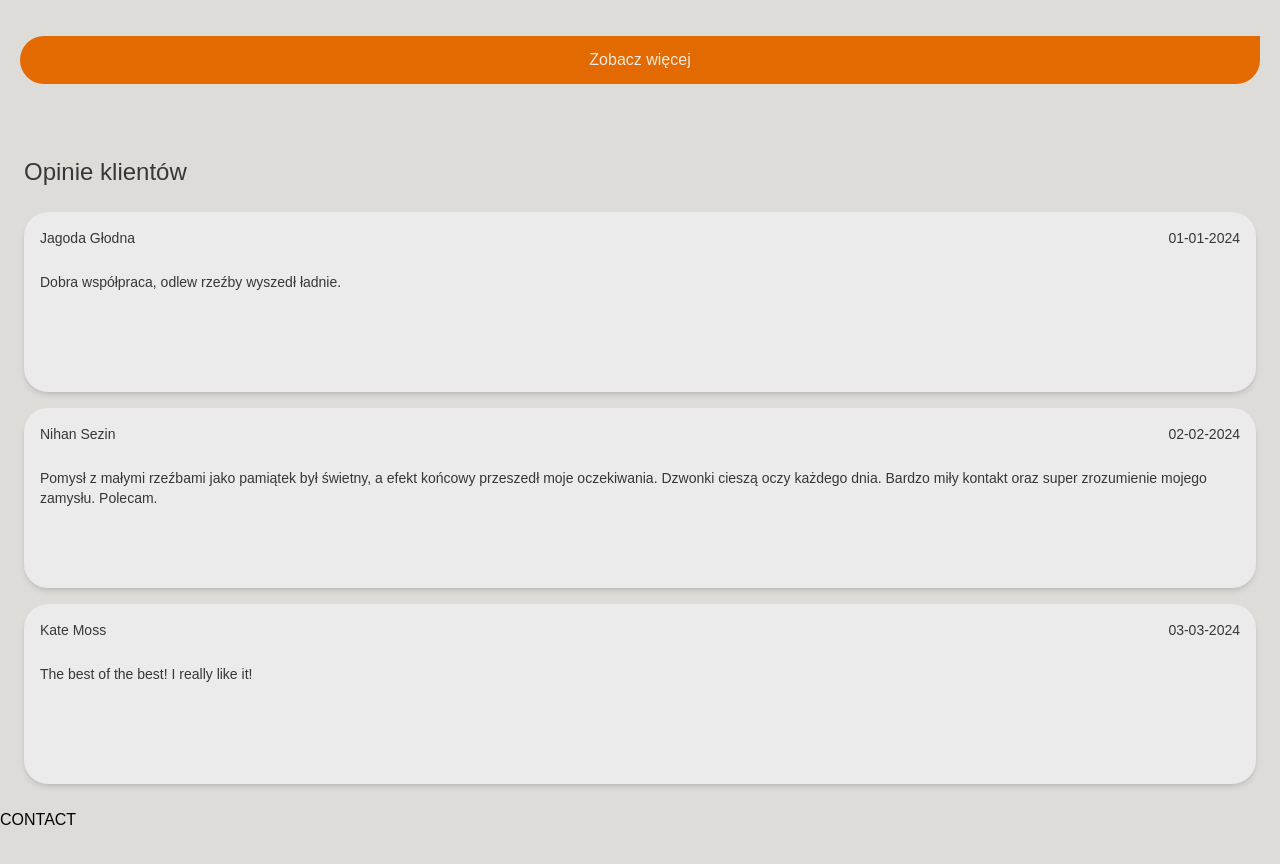
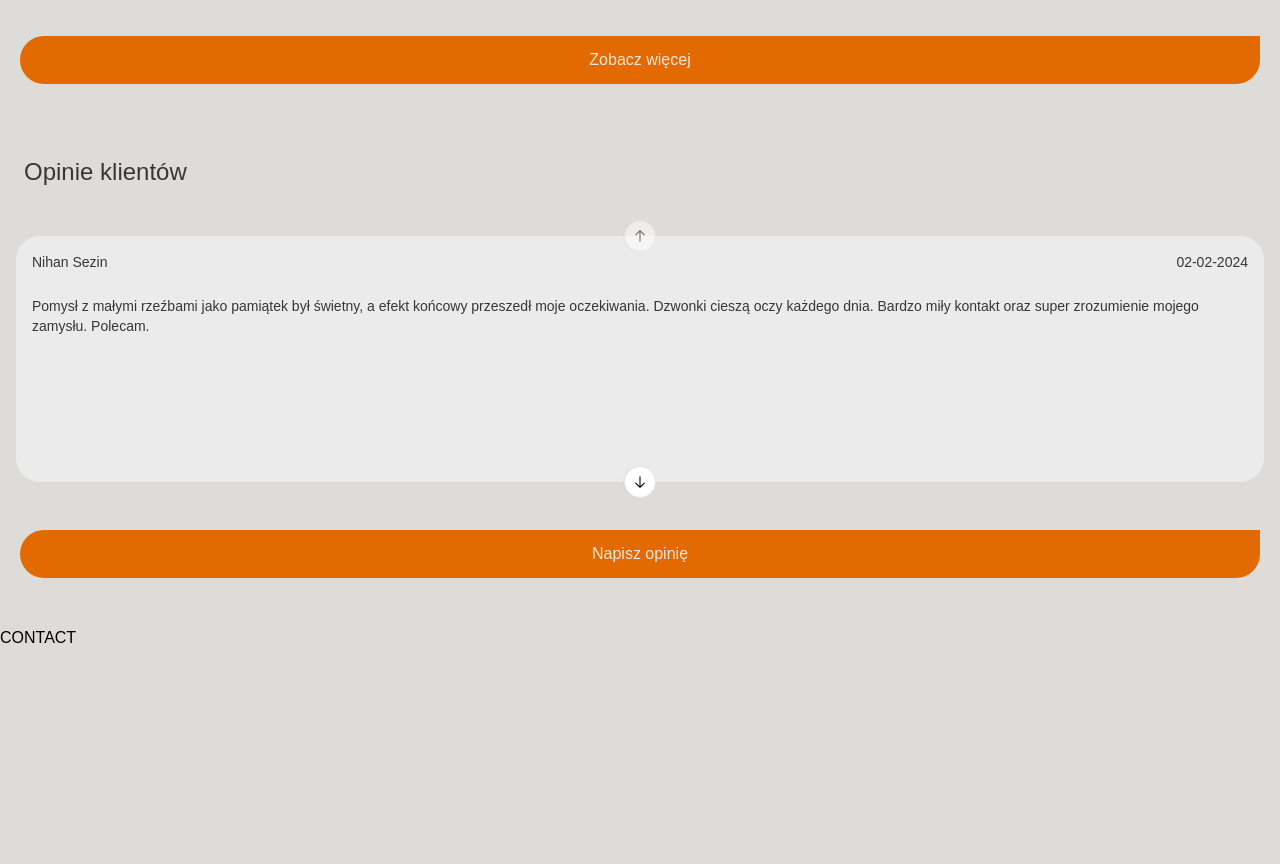
Before and after one commit to MarioLuigie/Odlew, a Next.js app: page / in a window 1280 px wide. Shown: the part 9840-10704 px from the top of the page. Built offline with nearby package versions, Linux system fonts and the light colour scheme.

Commit message:
Feat: Create OpinionsCarouselList and remove OpinionsList

```diff
--- a/src/components/pages/homePage/HomePage.tsx
+++ b/src/components/pages/homePage/HomePage.tsx
@@ -1,14 +1,14 @@
-'use client'
+"use client"
 // modules
-import Image from 'next/image'
+import Image from "next/image"
 // lib
-import { AboutImages, OfferImages, ProductImages } from '@/lib/constants/images'
+import { AboutImages, OfferImages, ProductImages } from "@/lib/constants/images"
 //components
-import CompanyName from '@/components/content/CompanyName'
-import CustomButton from '@/components/shared/CustomButton'
-import TextContent from '@/components/content/TextContent'
-import Title from '@/components/content/Title'
-import OpinionsList from '@/components/pages/homePage/OpinionsList'
+import CompanyName from "@/components/content/CompanyName"
+import CustomButton from "@/components/shared/CustomButton"
+import TextContent from "@/components/content/TextContent"
+import Title from "@/components/content/Title"
+import OpinionsCarouselList from "@/components/pages/homePage/OpinionsCarouselList"
 
 export default function HomePage() {
   return (
@@ -36,12 +36,11 @@ export default function HomePage() {
         </Title>
         <TextContent>
           <p>
-						Jesteśmy rodzinną firmą zajmującą się odlewnictwem
-						artystycznym. Założoną w 2020 roku jako ewolucja trwającej
-						ponad 40 lat rzemieślniczej pracy artysty Józefa Polewki,
-						który samodzielnie wykonywał i nadal wykonuje odlewy swoich
-						prac. Wyróżnia nas w pełni indywidualne podejście do klienta
-						oraz dbałość o najwyższą jakość.
+            Jesteśmy rodzinną firmą zajmującą się odlewnictwem artystycznym.
+            Założoną w 2020 roku jako ewolucja trwającej ponad 40 lat
+            rzemieślniczej pracy artysty Józefa Polewki, który samodzielnie
+            wykonywał i nadal wykonuje odlewy swoich prac. Wyróżnia nas w pełni
+            indywidualne podejście do klienta oraz dbałość o najwyższą jakość.
           </p>
         </TextContent>
         <div className="px-5">
@@ -81,13 +80,12 @@ export default function HomePage() {
         </Title>
         <TextContent>
           <p>
-						Współpracujemy z artystami którzy swoje prace tworzą w
-						plastycznym materiale tj wosk, glina, plastelina lub drewno a
-						chcą je utrwalić w metalowej postaci. Z każdym kto chce mieć
-						coś stworzonego “wyrzeźbionego” przez siebie. Stworzyć
-						oryginalny prezent dla bliskiej osoby. Do współpracy zachęcamy
-						instytucje kultury, urzędy i organizacje chcące upamiętnić
-						ważne wydarzenia lub osoby.
+            Współpracujemy z artystami którzy swoje prace tworzą w plastycznym
+            materiale tj wosk, glina, plastelina lub drewno a chcą je utrwalić w
+            metalowej postaci. Z każdym kto chce mieć coś stworzonego
+            “wyrzeźbionego” przez siebie. Stworzyć oryginalny prezent dla
+            bliskiej osoby. Do współpracy zachęcamy instytucje kultury, urzędy i
+            organizacje chcące upamiętnić ważne wydarzenia lub osoby.
           </p>
         </TextContent>
         <div className="px-5">
@@ -121,13 +119,12 @@ export default function HomePage() {
         </Title>
         <TextContent>
           <p>
-						Nasze realizacje to nie tylko dzieła sztuki, ale także
-						wyjątkowe projekty, które łączą pasję z rzemiosłem. Pracujemy
-						nad różnorodnymi realizacjami, od indywidualnych zleceń po
-						większe projekty artystyczne i kulturalne. Współpraca z
-						artystami oraz klientami pozwala nam tworzyć niepowtarzalne
-						dzieła, które mają swoje miejsce w galeriach, instytucjach
-						oraz prywatnych kolekcjach.
+            Nasze realizacje to nie tylko dzieła sztuki, ale także wyjątkowe
+            projekty, które łączą pasję z rzemiosłem. Pracujemy nad różnorodnymi
+            realizacjami, od indywidualnych zleceń po większe projekty
+            artystyczne i kulturalne. Współpraca z artystami oraz klientami
+            pozwala nam tworzyć niepowtarzalne dzieła, które mają swoje miejsce
+            w galeriach, instytucjach oraz prywatnych kolekcjach.
           </p>
         </TextContent>
         <div className="mt-12 flex flex-col gap-1 overflow-x-auto">
@@ -150,12 +147,19 @@ export default function HomePage() {
         </div>
 
         {/* Opinions */}
-				<div className='p-6'>
-					<Title className='p-0'>
+        <div>
+          <Title className="p-6">
             <p>Opinie klientów</p>
           </Title>
-					<div className='flex flex-col gap-2'>
-						<OpinionsList />
+
+          <div className="w-full flex justify-center">
+            <OpinionsCarouselList />
+          </div>
+
+          <div className="px-5 my-12">
+            <CustomButton navlink path="/realizacje">
+              Napisz opinię
+            </CustomButton>
           </div>
         </div>
       </section>
--- a/src/components/pages/homePage/Opinion.tsx
+++ b/src/components/pages/homePage/Opinion.tsx
@@ -1,13 +1,26 @@
-type Opinion = {
+import { cn } from "@/lib/utils"
+
+type OpinionProp = {
   name: string
   opinion: string
   date: string
   stars: number
 }
 
-export default function Opinion({ opinion }: { opinion: Opinion }) {
+export default function Opinion({
+  opinion,
+  className,
+}: {
+  opinion: OpinionProp
+  className?: string
+}) {
   return (
-    <div className="p-4 pb-12 min-h-[180px] bg-opinionBg rounded-3xl shadow-md text-textDark">
+    <div
+      className={cn(
+        "p-4 pb-12 min-h-[180px] bg-opinionBg rounded-3xl text-textDark",
+        className
+      )}
+    >
       {/* STARS */}
       <div></div>
 
--- /dev/null
+++ b/src/components/pages/homePage/OpinionsCarouselList.tsx
@@ -0,0 +1,34 @@
+// modules
+import {
+  Carousel,
+  CarouselContent,
+  CarouselItem,
+  CarouselNext,
+  CarouselPrevious,
+} from "@/components/ui/carousel"
+// lib
+import { Opinions } from "@/lib/constants"
+// components
+import Opinion from "@/components/pages/homePage/Opinion"
+
+export default function OpinionsCarouselList() {
+  return (
+    <Carousel
+      opts={{
+        align: "start",
+      }}
+      orientation="vertical"
+      className="w-full bg-transparent px-4"
+    >
+      <CarouselContent className="-mt-1 h-[250px]">
+        {Opinions.map((opinion, i) => (
+          <CarouselItem className="pt-1 md:basis-1/2" key={i}>
+            <Opinion opinion={opinion} className="h-[246px]"/>
+          </CarouselItem>
+        ))}
+      </CarouselContent>
+      <CarouselPrevious className="-top-4"/>
+      <CarouselNext className="-bottom-4"/>
+    </Carousel>
+  )
+}
--- a/src/components/pages/homePage/OpinionsList.tsx
+++ /dev/null
@@ -1,14 +0,0 @@
-import { Opinions } from "@/lib/constants"
-import Opinion from '@/components/pages/homePage/Opinion'
-
-export default function OpinionsList() {
-  return (
-    <ul className="flex flex-col gap-4">
-      {Opinions.map((opinion, i) => (
-        <li key={i}>
-          <Opinion opinion={opinion} />
-        </li>
-      ))}
-    </ul>
-  )
-}
--- a/src/components/shared/CustomCarousel.tsx
+++ /dev/null
@@ -1,19 +0,0 @@
-import {
-  Carousel,
-  CarouselContent,
-  CarouselItem,
-  CarouselNext,
-  CarouselPrevious,
-} from "@/components/ui/carousel"
-
-export default function CustomCarousel() {
-  return (
-    <Carousel>
-      <CarouselContent>
-        <CarouselItem>...</CarouselItem>
-      </CarouselContent>
-      <CarouselPrevious />
-      <CarouselNext />
-    </Carousel>
-  )
-}
--- a/src/lib/constants/index.ts
+++ b/src/lib/constants/index.ts
@@ -20,15 +20,15 @@ export const MenuContent = [
 
 export const Opinions = [
   {
+    name: 'Nihan Sezin',
+    opinion: 'Pomysł z małymi rzeźbami jako pamiątek był świetny, a efekt końcowy przeszedł moje oczekiwania. Dzwonki cieszą oczy każdego dnia. Bardzo miły kontakt oraz super zrozumienie mojego zamysłu. Polecam.',
+    date: '02-02-2024',
+    stars: 5
+  },
+  {
     name: 'Jagoda Głodna',
     opinion: 'Dobra współpraca, odlew rzeźby wyszedł ładnie.',
     date: '01-01-2024',
-    stars: 5
-  },
-  {
-    name: 'Nihan Sezin',
-    opinion: 'Pomysł z małymi rzeźbami jako pamiątek był świetny, a efekt końcowy przeszedł moje oczekiwania. Dzwonki cieszą oczy każdego dnia. Bardzo miły kontakt oraz super zrozumienie mojego zamysłu. Polecam.',
-    date: '02-02-2024',
     stars: 5
   },
   {
```
Lines whose indentation alone changed are shown as unchanged.
